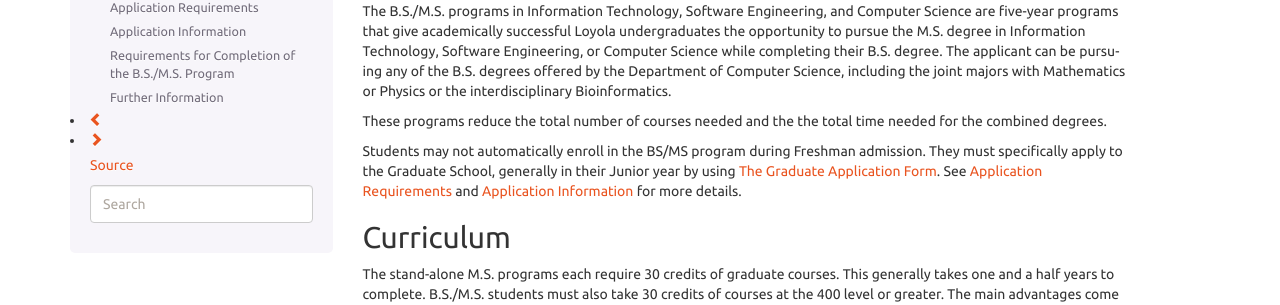
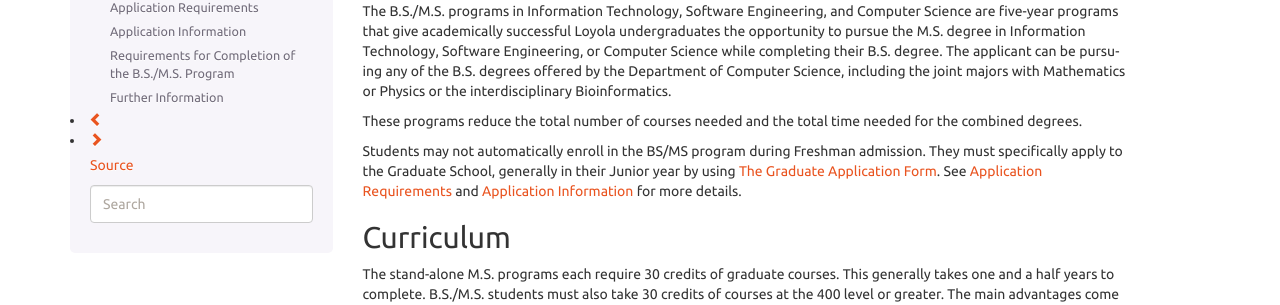
Before and after one commit to kyang5/coursedescriptions, a Sphinx documentation site: the page built from source/bsmsprograms.rst, in a window 1280 px wide and 900 px high. Shown: the part 182-487 px from the top of the window. Built offline with Sphinx 7.4.7, drawn with Linux system fonts in a browser that asks for light colours.

Commit message:
fixed typoes in bsse and bsmsprograms

```diff
--- a/source/bsmsprograms.rst
+++ b/source/bsmsprograms.rst
@@ -16,7 +16,7 @@
 Department of Computer Science, including the joint majors with Mathematics
 or Physics or the interdisciplinary Bioinformatics.
 
-These programs reduce the total number of courses needed and the the
+These programs reduce the total number of courses needed and the
 total time needed for the combined degrees.
 
 Students may not automatically enroll in the BS/MS program
--- a/source/bsse.rst
+++ b/source/bsse.rst
@@ -14,7 +14,7 @@
 Curriculum
 -----------
 
-This Degree was previously known as Software Devlopment.
+This Degree was previously known as Software Development.
 
 If you were enrolled prior to Fall 2013 you may use the curriculum for the old B.S. Software Development Degree, which can be found `here <http://www.luc.edu/cs/academics/undergraduateprograms/bsse/oldcurriculum/>`_.
 
```
